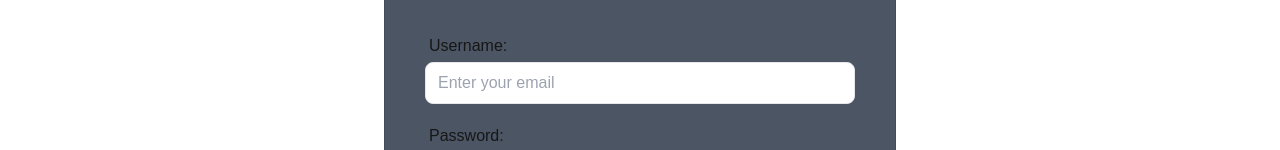
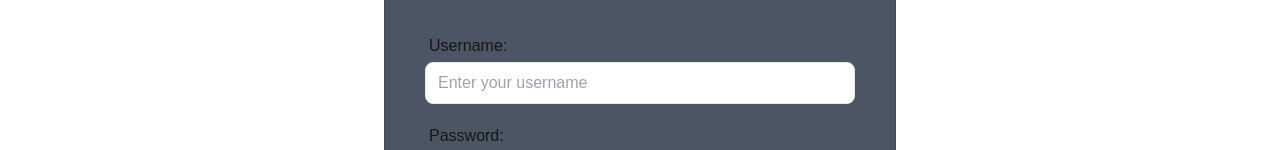
Before and after one commit to shadullah/inventory-management-frontend, a Next.js app: page /authenticate/login in a window 1280 px wide. Shown: the part 253-403 px from the top of the page. Built offline with nearby package versions, Linux system fonts and the light colour scheme.

Commit message:
login fnctionality done

```diff
--- a/src/app/authenticate/login/page.tsx
+++ b/src/app/authenticate/login/page.tsx
@@ -1,16 +1,32 @@
 "use client";
 import Button from "@/Components/Button/Button";
 import Input from "@/Components/Input/Input";
+import axios from "axios";
 import Link from "next/link";
 import React, { useState } from "react";
 import { useForm } from "react-hook-form";
+import toast from "react-hot-toast";
 // import { useForm } from "react-hook-form";
 
 const Login = () => {
   const { register, handleSubmit } = useForm();
   const [error, seterror] = useState("");
 
-  const login = () => {};
+  const login = async (data: any) => {
+    console.log(data);
+    try {
+      const res = await axios.post("http://127.0.0.1:8000/users/v1/login/", {
+        username: data.username,
+        password: data.password,
+      });
+      console.log("Logged in", res.data);
+      localStorage.setItem("id", res.data.user.id);
+      window.location.href = "/";
+      toast.success("logged in", { duration: 3000 });
+    } catch (error) {
+      console.log(error);
+    }
+  };
 
   return (
     <div>
@@ -40,16 +56,10 @@ const Login = () => {
             <div className="space-y-5">
               <Input
                 label="Username: "
-                placeholder="Enter your email"
-                type="email"
-                {...register("email", {
+                placeholder="Enter your username"
+                type="name"
+                {...register("username", {
                   required: true,
-                  validate: {
-                    matchPatern: (value) =>
-                      /^\w+([.-]?\w+)*@\w+([.-]?\w+)*(\.\w{2,3})+$/.test(
-                        value
-                      ) || "Email address must be a valid address",
-                  },
                 })}
               />
               <Input
--- a/src/app/authenticate/register/page.tsx
+++ b/src/app/authenticate/register/page.tsx
@@ -3,7 +3,6 @@ import Button from "@/Components/Button/Button";
 import Input from "@/Components/Input/Input";
 import axios from "axios";
 import Link from "next/link";
-import { useRouter } from "next/router";
 import React, { useState } from "react";
 import { useForm } from "react-hook-form";
 import toast from "react-hot-toast";
```
